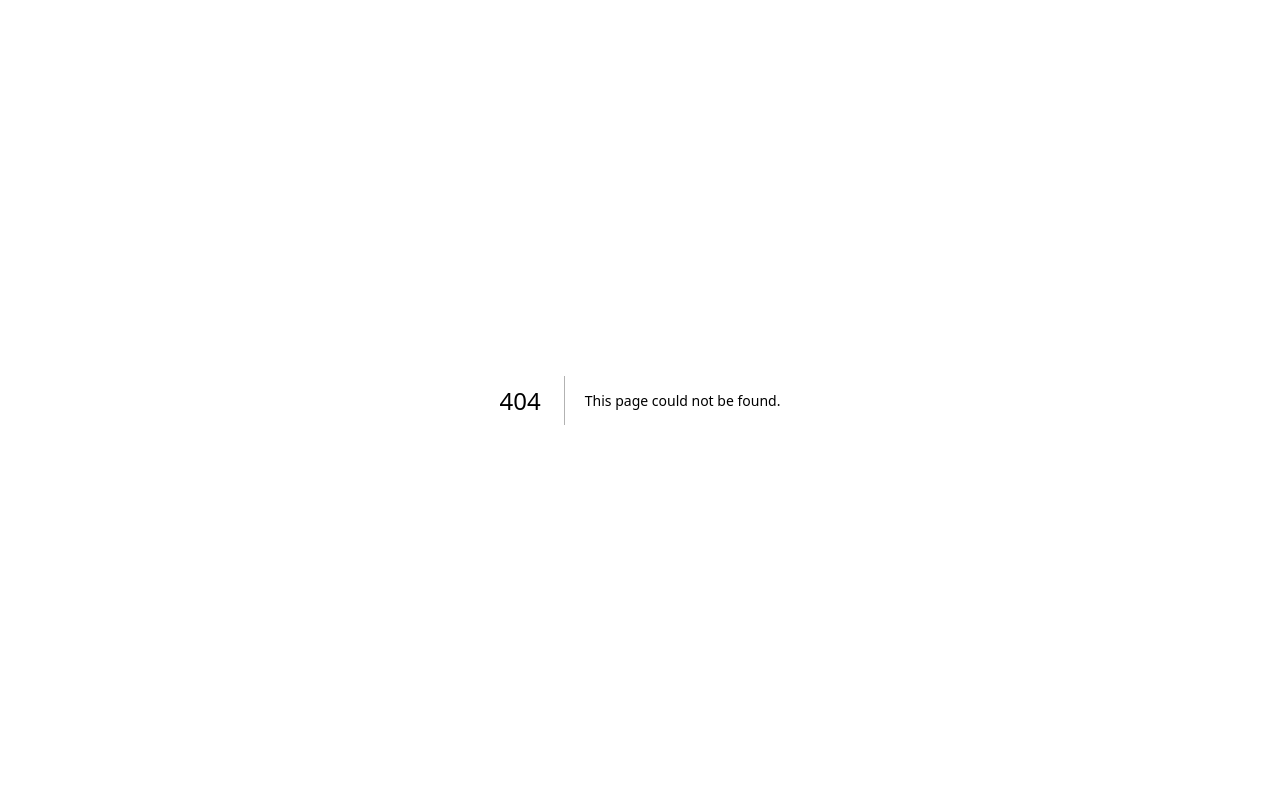
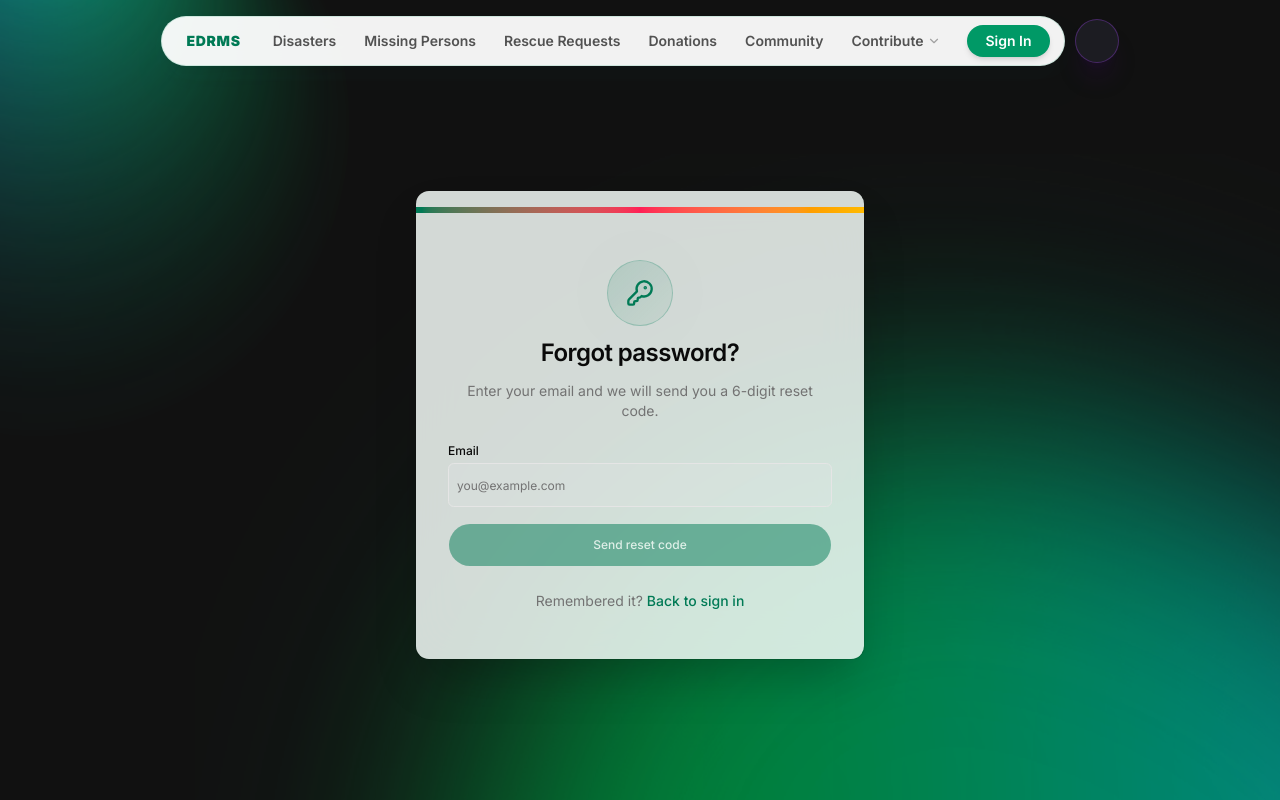
Before and after one commit to AhmadZubayer/EDRMS-Frontend-NextJS-WebDevL2-A7, a Next.js app: page /forgot-password in a window 1280 px wide. Before the commit this address had no page. Shown: the top 800 px of the page. Built offline with nearby package versions, Linux system fonts and the light colour scheme; some icons are missing.

Commit message:
Add forgot password page

```diff
--- /dev/null
+++ b/app/(auth)/forgot-password/page.tsx
@@ -0,0 +1,52 @@
+'use client';
+
+import React, { useState } from 'react';
+import Link from 'next/link';
+import { useRouter } from 'next/navigation';
+import { KeyRound, Loader2 } from 'lucide-react';
+import { Button } from '@/components/ui/button';
+import { Input } from '@/components/ui/input';
+import { Label } from '@/components/ui/label';
+import { publicApi } from '@/app/lib/public-api';
+import { OtpShell } from '@/components/auth/otp-shell';
+
+export default function ForgotPasswordPage() {
+  const router = useRouter();
+  const [email, setEmail] = useState('');
+  const [loading, setLoading] = useState(false);
+  const [error, setError] = useState('');
+
+  const submit = async (e: React.FormEvent) => {
+    e.preventDefault();
+    setLoading(true);
+    setError('');
+    try {
+      await publicApi.post('/auth/forgot-password', { email });
+      router.push(`/reset-password?email=${encodeURIComponent(email)}`);
+    } catch (err: any) {
+      setError(err?.response?.data?.message || 'Could not send the code.');
+    } finally {
+      setLoading(false);
+    }
+  };
+
+  return (
+    <OtpShell
+      icon={<KeyRound className="size-7" />}
+      title="Forgot password?"
+      subtitle="Enter your email and we will send you a 6-digit reset code."
+      footer={<>Remembered it? <Link href="/sign-in" className="font-medium text-primary hover:underline">Back to sign in</Link></>}
+    >
+      <form onSubmit={submit} className="space-y-4">
+        <div className="space-y-1.5">
+          <Label htmlFor="email">Email</Label>
+          <Input id="email" type="email" required placeholder="you@example.com" value={email} onChange={(e) => setEmail(e.target.value)} className="h-11" />
+        </div>
+        {error && <p className="text-sm text-destructive">{error}</p>}
+        <Button type="submit" className="h-11 w-full rounded-full" disabled={loading || !email}>
+          {loading ? <Loader2 className="size-4 animate-spin" /> : 'Send reset code'}
+        </Button>
+      </form>
+    </OtpShell>
+  );
+}
```
